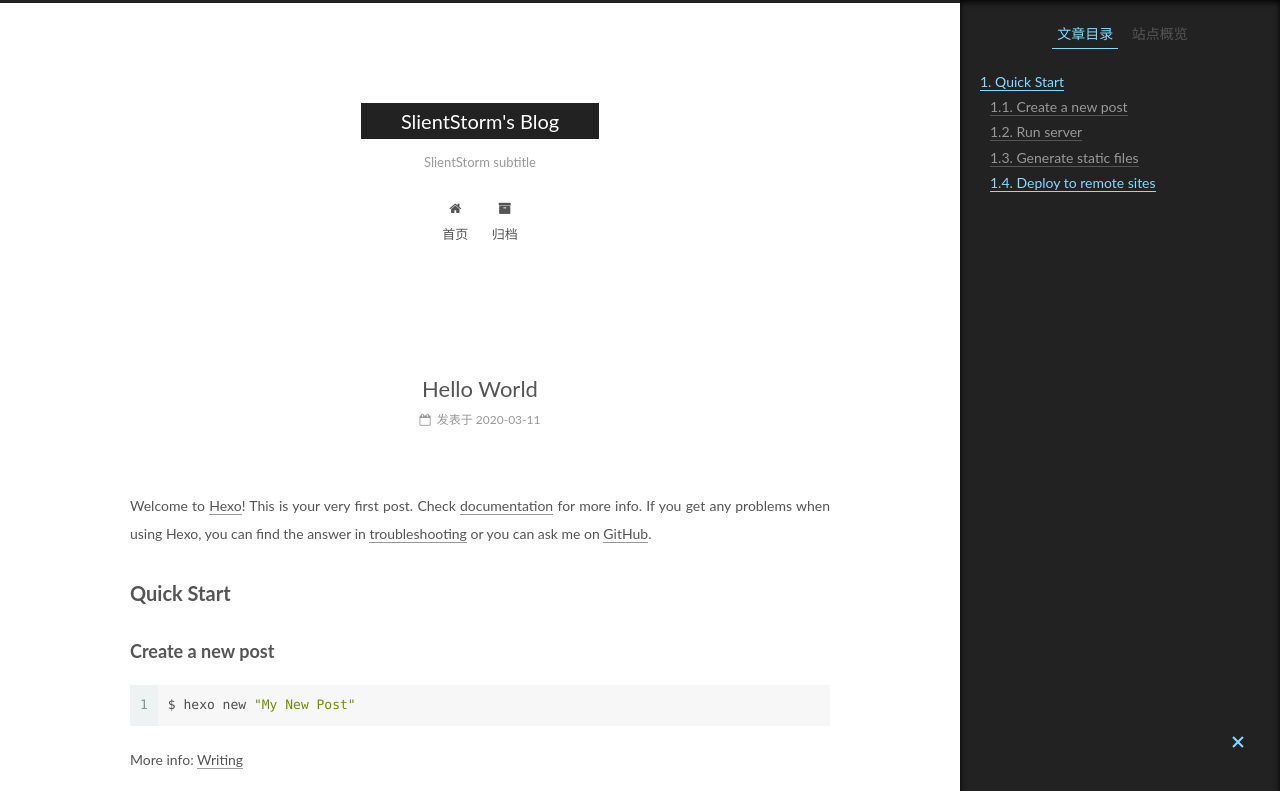
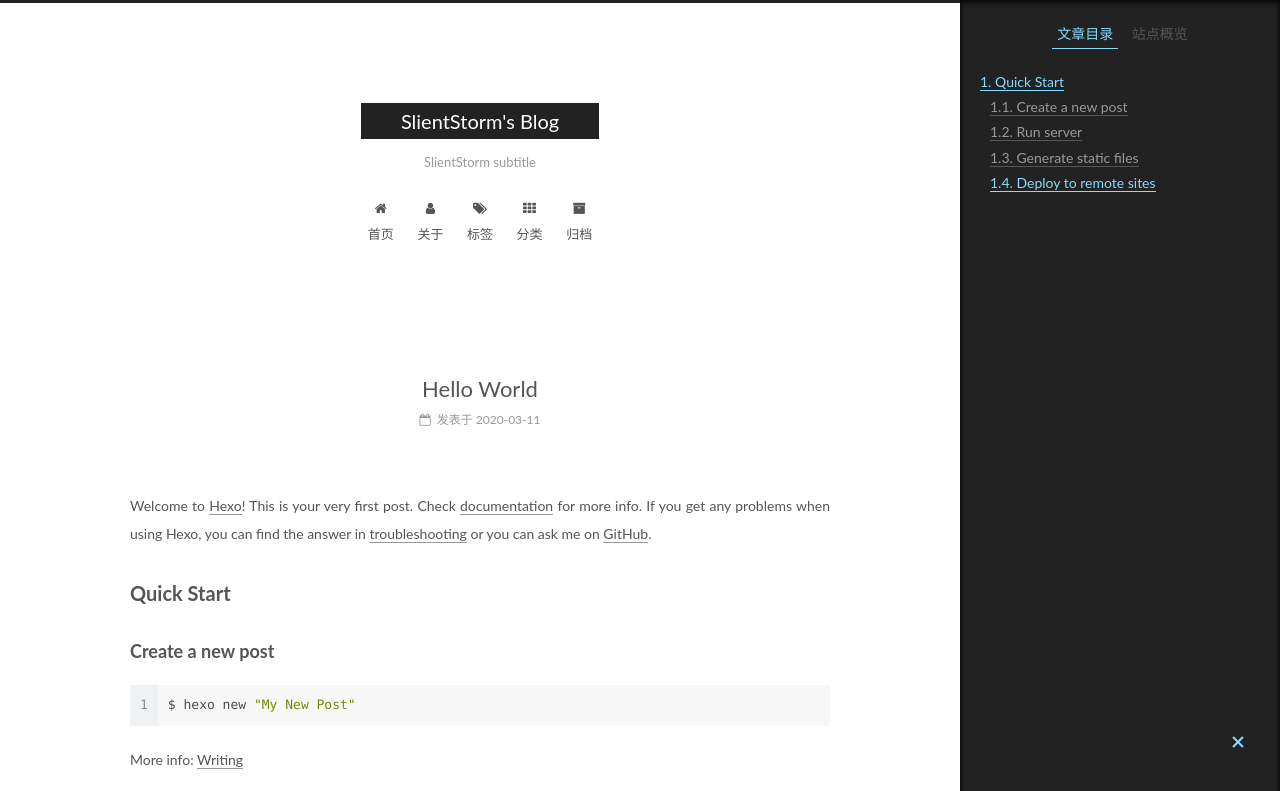
Before and after one commit to SlientStorm/SlientStorm.github.io, a plain HTML site: page 2020/03/11/hello-world/index.html in a window 1280 px wide. Shown: the top 791 px of the page. Drawn offline with Linux system fonts and the light colour scheme.

Commit message:
Site updated: 2020-03-18 09:49:48

```diff
--- a/2020/03/11/hello-world/index.html
+++ b/2020/03/11/hello-world/index.html
@@ -185,6 +185,36 @@
               <i class="menu-item-icon fa fa-fw fa-home"></i> <br />
 
             首页
+          </a>
+        </li>
+
+
+        <li class="menu-item menu-item-about">
+          <a href="/about/%20" rel="section">
+
+              <i class="menu-item-icon fa fa-fw fa-user"></i> <br />
+
+            关于
+          </a>
+        </li>
+
+
+        <li class="menu-item menu-item-tags">
+          <a href="/tags/%20" rel="section">
+
+              <i class="menu-item-icon fa fa-fw fa-tags"></i> <br />
+
+            标签
+          </a>
+        </li>
+
+
+        <li class="menu-item menu-item-categories">
+          <a href="/categories/%20" rel="section">
+
+              <i class="menu-item-icon fa fa-fw fa-th"></i> <br />
+
+            分类
           </a>
         </li>
 
--- a/css/main.css
+++ b/css/main.css
@@ -1822,7 +1822,7 @@ pre .javascript .function {
   width: 4px;
   height: 4px;
   border-radius: 50%;
-  background: #ff428c;
+  background: #a8fff2;
 }
 .links-of-blogroll {
   font-size: 13px;
```
Also changed, not shown: archives/2020/03/index.html (+30 -0 lines), archives/2020/index.html (+30 -0 lines), archives/index.html (+30 -0 lines), index.html (+30 -0 lines).
